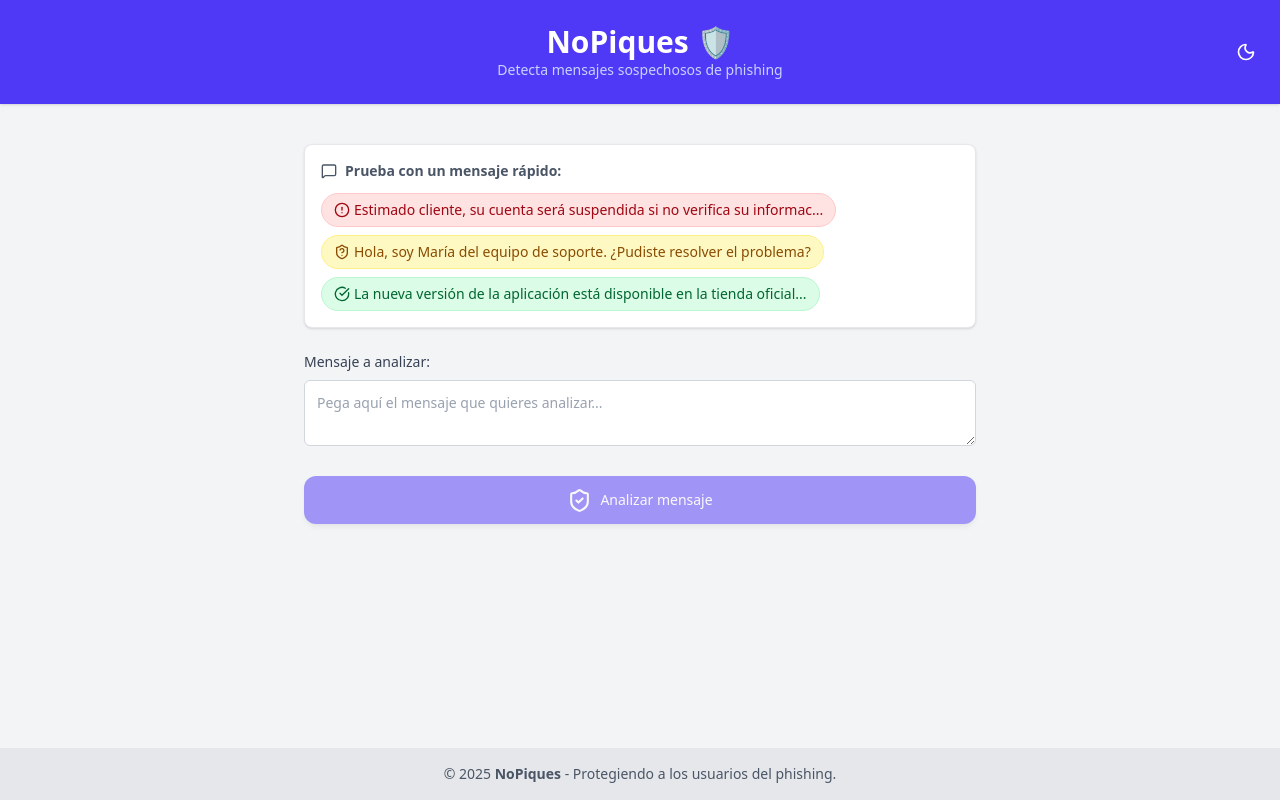
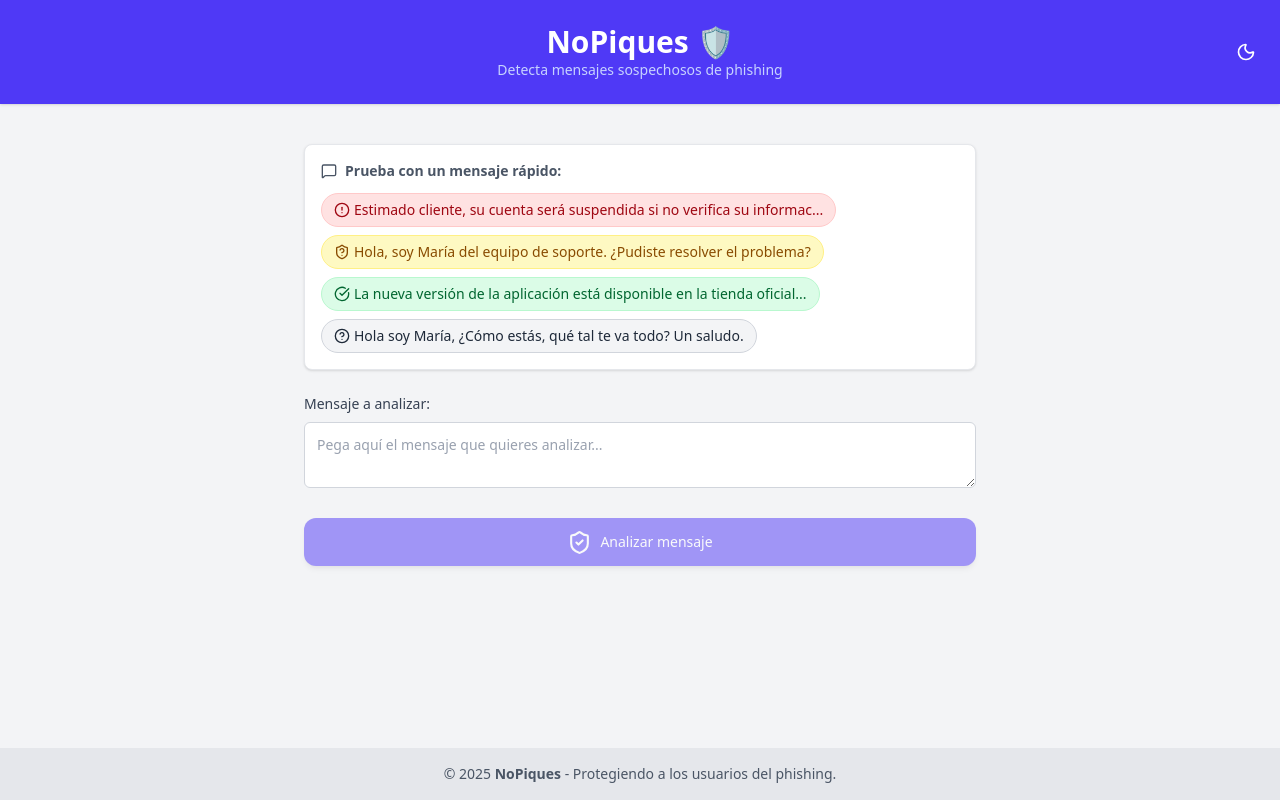
Before and after one commit to AlexHervas/NoPiques, a React (Vite) app in the folder frontend/: page / in a window 1280 px wide. Built offline with nearby package versions, Linux system fonts and the light colour scheme.

Commit message:
feat: add additional example message for user interaction

```diff
--- a/frontend/src/components/ExamplesMessages.tsx
+++ b/frontend/src/components/ExamplesMessages.tsx
@@ -24,6 +24,10 @@ const examples: Example[] = [
   {
     text: "La nueva versión de la aplicación está disponible en la tienda oficial. Actualiza para seguir disfrutando del servicio.",
     level: "safe",
+  },
+  {
+    text: "Hola soy María, ¿Cómo estás, qué tal te va todo? Un saludo.",
+    level: "neutral",
   },
 ];
 
```
